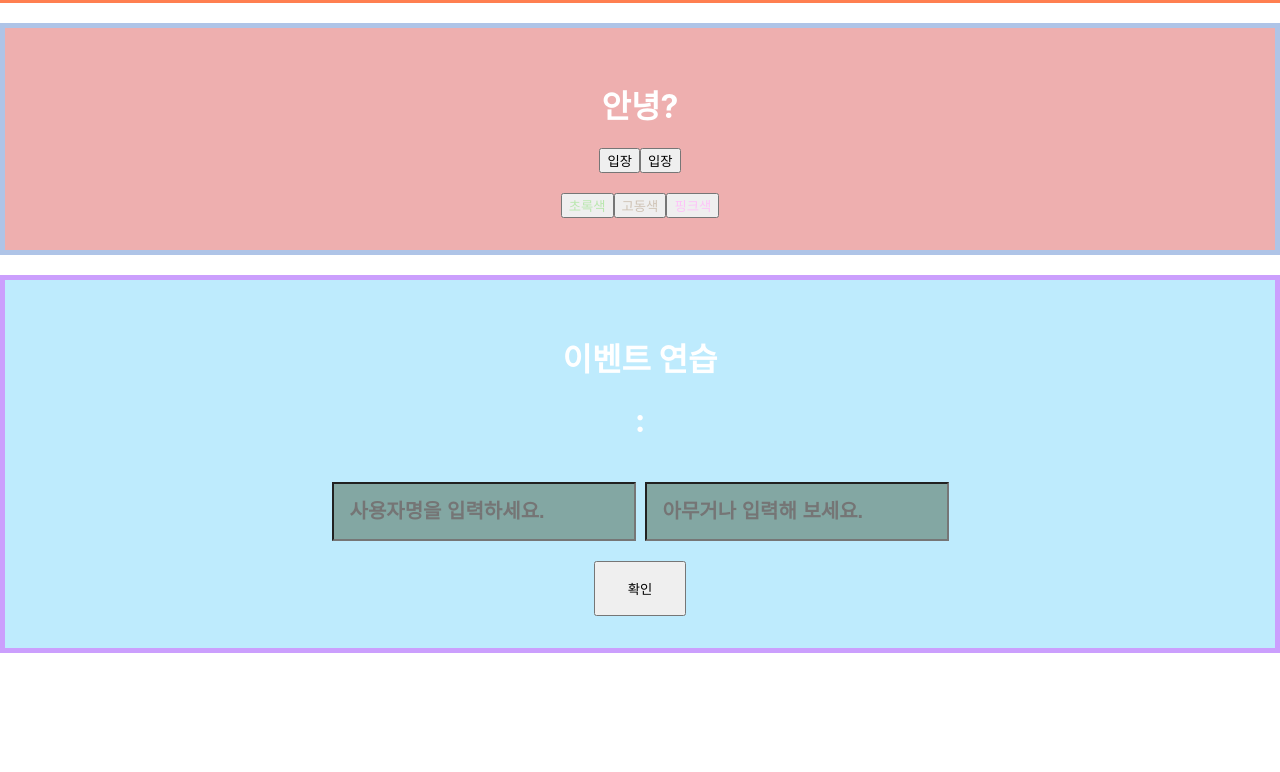
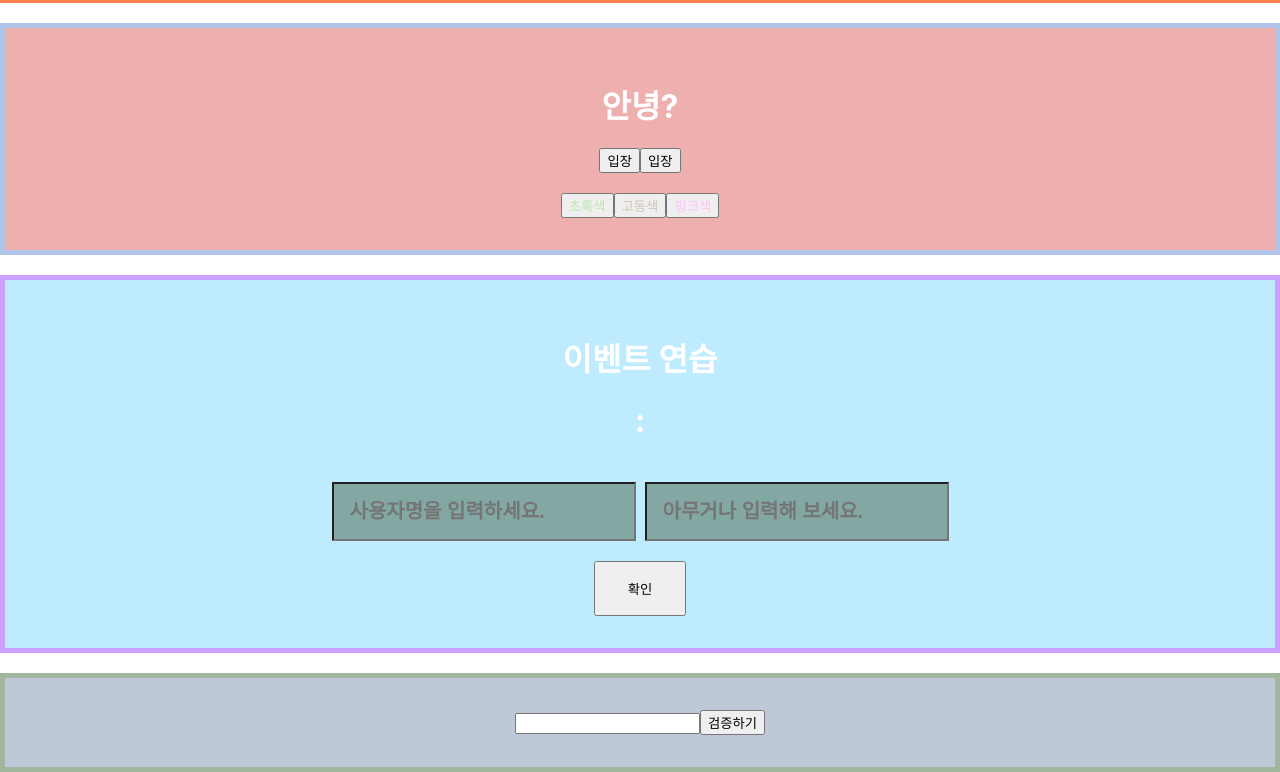
Before and after one commit to dohy-9443/ReactExample, a React (Create React App) app in the folder hello-react/: page / in a window 1280 px wide. Shown: the part 590-1362 px from the top of the page. Before the commit the page ends 1243 px from the top, so only its background shows below. Built offline with nearby package versions, Linux system fonts and the light colour scheme.

Commit message:
클래스형으로 변경

```diff
--- a/hello-react/src/App.js
+++ b/hello-react/src/App.js
@@ -1,10 +1,12 @@
-import React from 'react';
+import React, { Component } from 'react';
 import MyComponent from './MyComponent';
 import Counter from './Counter';
 import Say from './Say';
 import EventPractice from './EventPractice';
+import ValidationSample from './ValidationSample';
 
-const App = () => {
+class App extends Component {
+  render() {
     return (
       <div>
         <MyComponent name="React" favoriteNumber={3}>
@@ -16,8 +18,11 @@ const App = () => {
         <Say />
         <br />
         <EventPractice />
+        <br />
+        <ValidationSample />
       </div>
     );
-};
+  }
+}
 
 export default App;
```
Lines whose indentation alone changed are shown as unchanged.
